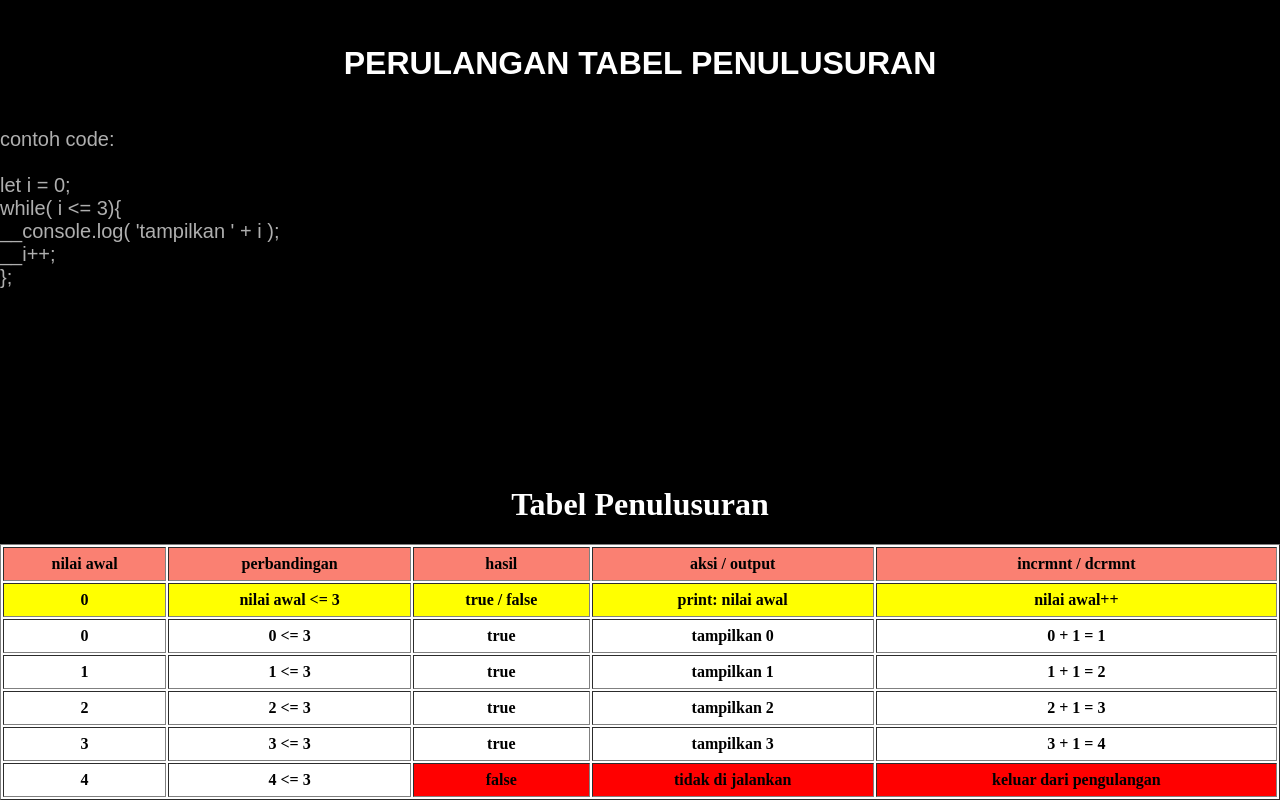
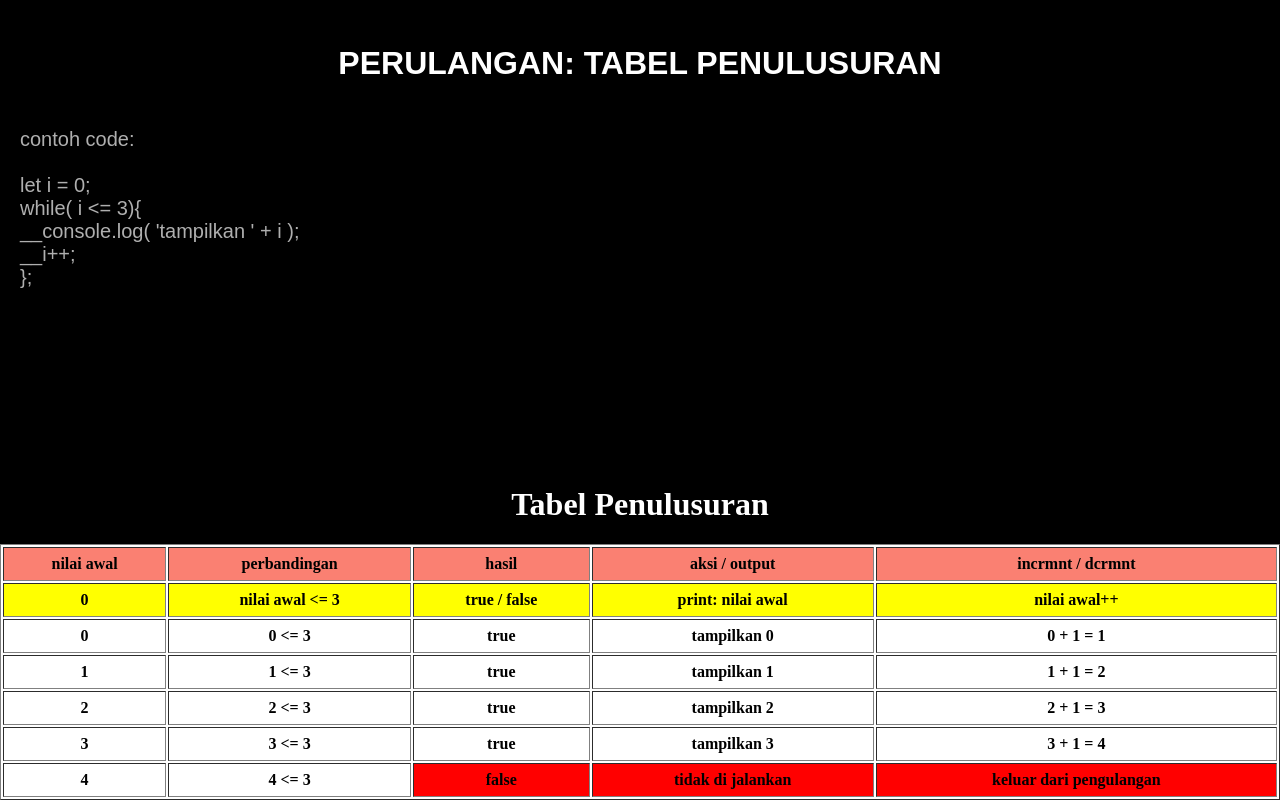
Before and after one commit to ajoKinali03/tabelPenulusuran, a plain HTML site: page index.html in a window 1280 px wide. Drawn offline with Linux system fonts and the light colour scheme.

Commit message:
change little code

```diff
--- a/index.html
+++ b/index.html
@@ -36,7 +36,7 @@
       display: flex;
       justify-content: center;
       align-items: center;
-      ">perulangan tabel penulusuran</h1>
+      ">perulangan: tabel penulusuran</h1>
     <p style="
       color: rgb(175, 175, 175);
       font-size: 20px;
@@ -44,6 +44,7 @@
       margin: 0;
       padding: 0;
       grid-area: text1;
+      margin-left: 20px;
       ">contoh code:<br><br>
         let i = 0;<br>
         while( i <= 3){<br>__console.log( 'tampilkan  ' + i );<br>__i++;<br> };
```
